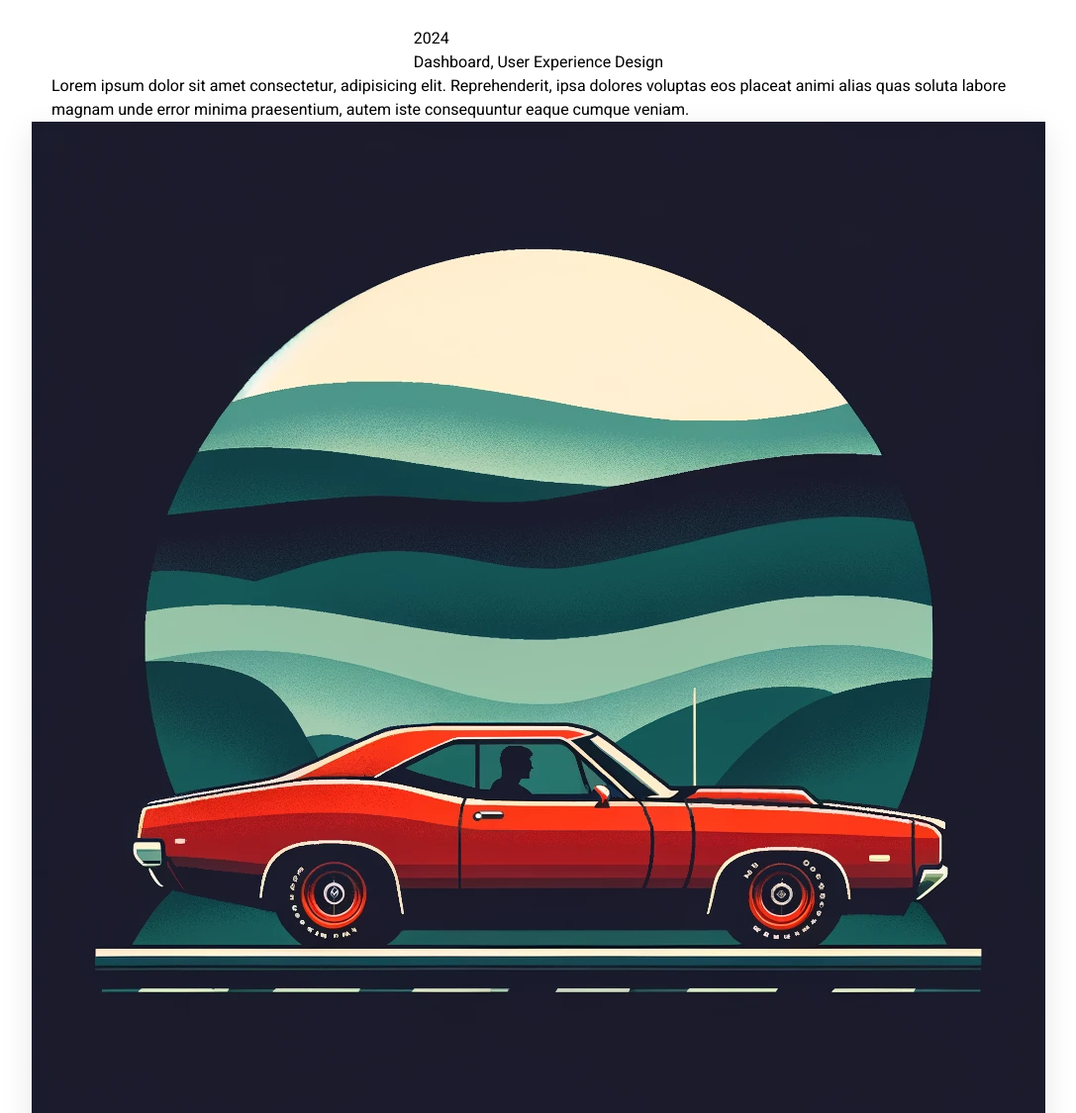
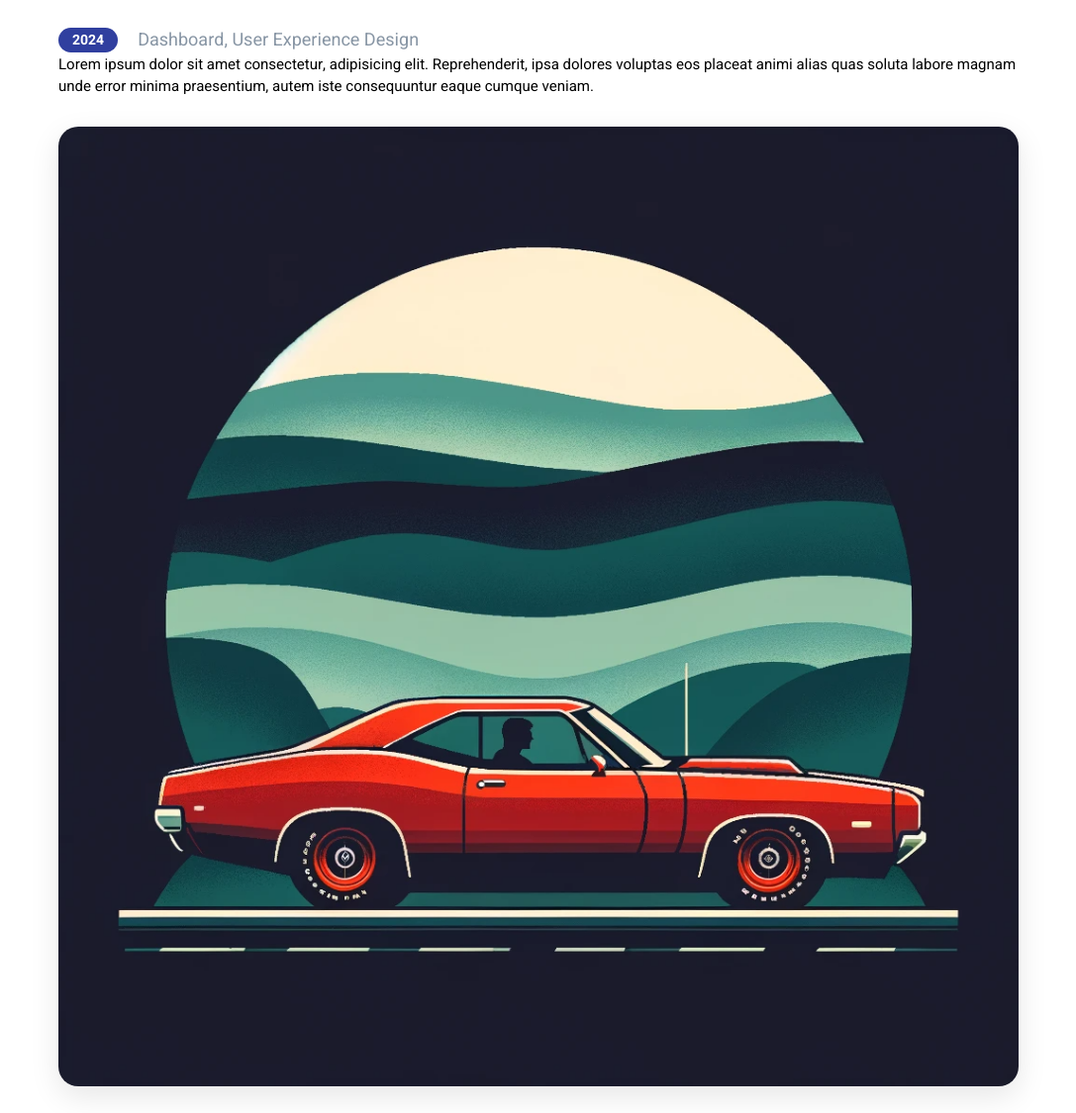
Before and after one commit to szhao23/Multi-Page-Portfolio, a plain HTML site: page code/src/single-work.html in a window 1280 px wide. Shown: the part 230-1355 px from the top of the page at 99% size, without its empty margins (96-1183 px from the left). Drawn offline with nearby package versions, Linux system fonts and the light colour scheme.

Commit message:
modified styling for single works page

```diff
--- a/code/src/style.css
+++ b/code/src/style.css
@@ -60,7 +60,7 @@ nav .nav-links a {
 
 /* Add Color Change when hovering over Nav Links*/
 nav .nav-links a:hover,
-nav.nav-links a.selected {
+nav .nav-links a.selected {
   color: #303f9f;
 }
 
@@ -207,7 +207,8 @@ nav.nav-links a.selected {
 }
 
 .featured .item .details .item-info .year-badge,
-.works-list .item .details .item-info .year-badge {
+.works-list .item .details .item-info .year-badge,
+.content .work-info .year-badge {
   background-color: #303f9f;
   padding: 2px 14px;
   color: #fff;
@@ -270,3 +271,33 @@ footer p {
   flex-direction: column;
   align-items: center;
 }
+
+.content .work-info {
+  display: flex;
+  align-items: center;
+  justify-content: flex-start;
+  gap: 20px;
+  width: 970px;
+}
+
+.content .work-info .category {
+  color: #8795a4;
+  font-size: 18px;
+}
+
+.content > p {
+  width: 970px;
+  font-size: 15px;
+}
+
+.content > img {
+  width: 970px;
+  margin: 30px 0;
+  border-radius: 20px;
+}
+
+.content > h1,
+.content > h2,
+.content > h3 {
+  width: 970px;
+}
```
